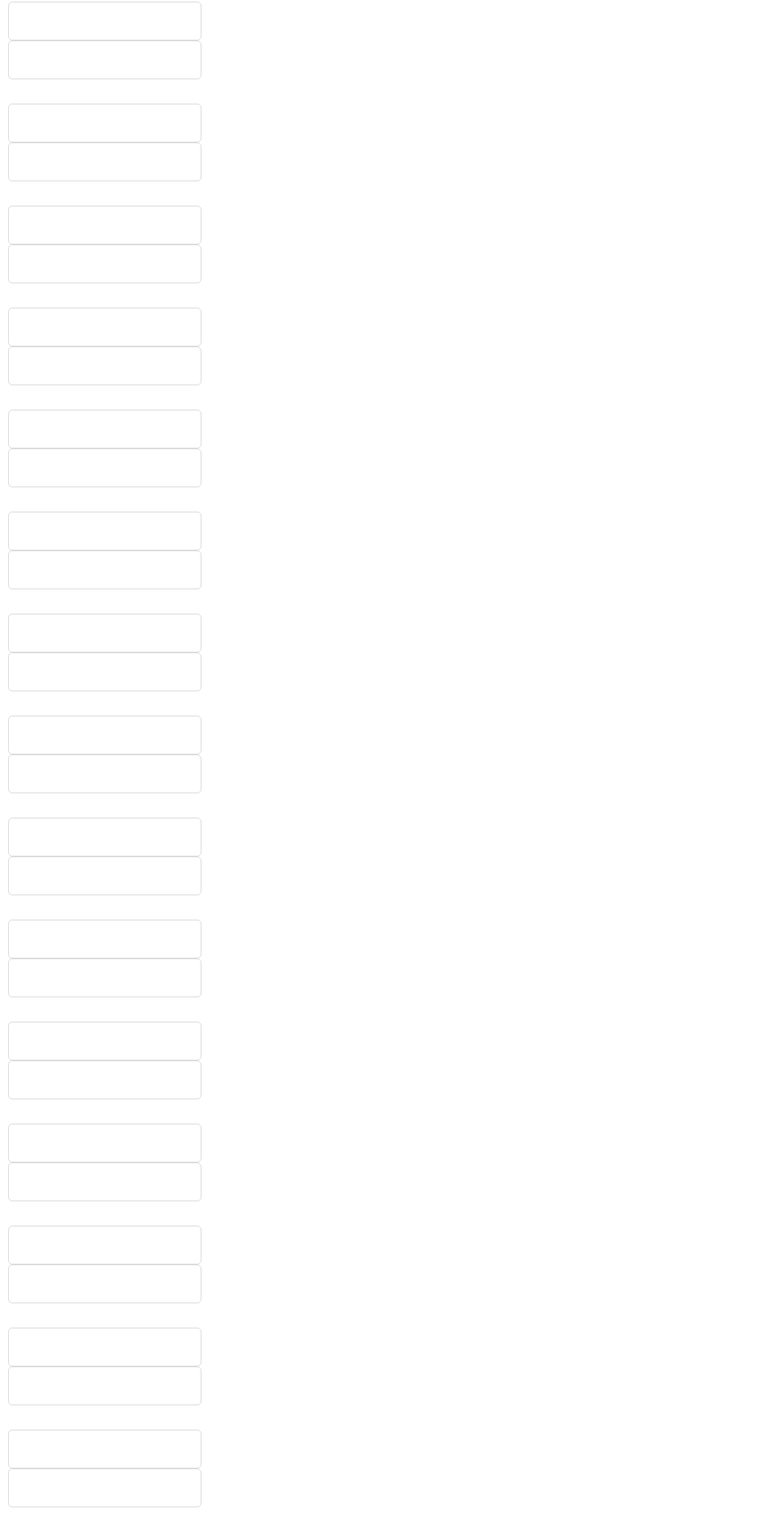
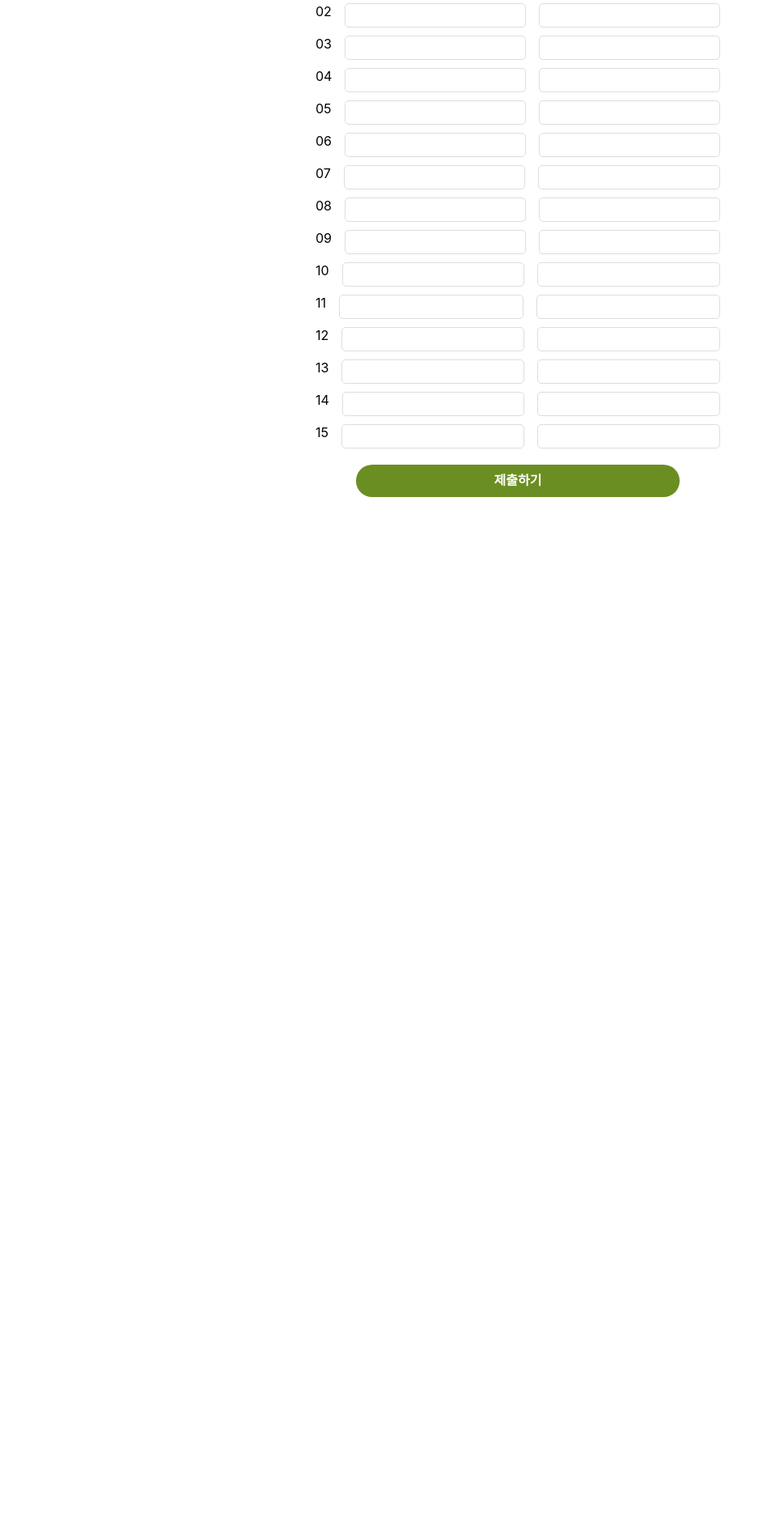
Before and after one commit to asjay18/cs496_4thWeek, a React (Create React App) app in the folder client/: page /make/fourwords in a window 1280 px wide. Shown: the part 157-2047 px from the top of the page at 81% size, without its empty margins (0-943 px from the left). After the commit the page ends 800 px from the top, so only its background shows below. Built offline with nearby package versions, Linux system fonts and the light colour scheme; the HTML template or start-up script is replaced by a standard one.

Commit message:
Make quizInputField jsx shorter

```diff
--- a/client/src/Pages/MakeForm/MakeFourWordQuiz.js
+++ b/client/src/Pages/MakeForm/MakeFourWordQuiz.js
@@ -4,7 +4,7 @@ import { useState } from "react";
 function MakeFourWordQuiz(){
     let initialValues = [];
     for(var i=0; i<15; i++){
-        initialValues.push({ que: "", ans: "" });
+        initialValues.push({ index:i, que: "", ans: "" });
     }
     const [quizValues, setQuizValues] = useState(initialValues);
     let copy
@@ -21,221 +21,29 @@ function MakeFourWordQuiz(){
     };
 
     return(
-        <div>
-            <h1>Make FourWord Quizes</h1>
-            <form className="quizForm" onSubmit={handleSubmit}>
-                <h2>초성퀴즈 만들기</h2>
-                <div className="field">
+        <div className="makePage">
+            <h1>네글자 퀴즈 만들기</h1>
+            <form className="quizForm1" onSubmit={handleSubmit}>
+                {initialValues.map((item)=>{
+                    return (
+                        <div className="quizInputField">
+                            <p>{(item.index+1).toString().length >= 2 ? (item.index+1).toString() : '0'+(item.index+1).toString()}</p>
                             <input
                                 type="text"
-                        name="que?0"
-                        value={quizValues[0].que}
+                                name={`que?${item.index}`}
+                                value={quizValues[item.index].que}
                                 onChange={handleChange}
                             />
                             <input
                                 type="text"
-                        name="ans?0"
-                        value={quizValues[0].ans}
+                                name={`ans?${item.index}`}
+                                value={quizValues[item.index].ans}
                                 onChange={handleChange}
                             />
                         </div>
-                <div className="field">
-                    <input
-                        type="text"
-                        name="que?1"
-                        value={quizValues[1].que}
-                        onChange={handleChange}
-                    />
-                    <input
-                        type="text"
-                        name="ans?1"
-                        value={quizValues[1].ans}
-                        onChange={handleChange}
-                    />
-                </div>
-                <div className="field">
-                    <input
-                        type="text"
-                        name="que?2"
-                        value={quizValues[2].que}
-                        onChange={handleChange}
-                    />
-                    <input
-                        type="text"
-                        name="ans?2"
-                        value={quizValues[2].ans}
-                        onChange={handleChange}
-                    />
-                </div>
-                <div className="field">
-                    <input
-                        type="text"
-                        name="que?3"
-                        value={quizValues[3].que}
-                        onChange={handleChange}
-                    />
-                    <input
-                        type="text"
-                        name="ans?3"
-                        value={quizValues[3].ans}
-                        onChange={handleChange}
-                    />
-                </div>
-                <div className="field">
-                    <input
-                        type="text"
-                        name="que?4"
-                        value={quizValues[4].que}
-                        onChange={handleChange}
-                    />
-                    <input
-                        type="text"
-                        name="ans?4"
-                        value={quizValues[4].ans}
-                        onChange={handleChange}
-                    />
-                </div>
-                <div className="field">
-                    <input
-                        type="text"
-                        name="que?5"
-                        value={quizValues[5].que}
-                        onChange={handleChange}
-                    />
-                    <input
-                        type="text"
-                        name="ans?5"
-                        value={quizValues[5].ans}
-                        onChange={handleChange}
-                    />
-                </div>
-                <div className="field">
-                    <input
-                        type="text"
-                        name="que?6"
-                        value={quizValues[6].que}
-                        onChange={handleChange}
-                    />
-                    <input
-                        type="text"
-                        name="ans?6"
-                        value={quizValues[6].ans}
-                        onChange={handleChange}
-                    />
-                </div>
-                <div className="field">
-                    <input
-                        type="text"
-                        name="que?7"
-                        value={quizValues[7].que}
-                        onChange={handleChange}
-                    />
-                    <input
-                        type="text"
-                        name="ans?7"
-                        value={quizValues[7].ans}
-                        onChange={handleChange}
-                    />
-                </div>
-                <div className="field">
-                    <input
-                        type="text"
-                        name="que?8"
-                        value={quizValues[8].que}
-                        onChange={handleChange}
-                    />
-                    <input
-                        type="text"
-                        name="ans?8"
-                        value={quizValues[8].ans}
-                        onChange={handleChange}
-                    />
-                </div>
-                <div className="field">
-                    <input
-                        type="text"
-                        name="que?9"
-                        value={quizValues[9].que}
-                        onChange={handleChange}
-                    />
-                    <input
-                        type="text"
-                        name="ans?9"
-                        value={quizValues[9].ans}
-                        onChange={handleChange}
-                    />
-                </div>
-                <div className="field">
-                    <input
-                        type="text"
-                        name="que?10"
-                        value={quizValues[10].que}
-                        onChange={handleChange}
-                    />
-                    <input
-                        type="text"
-                        name="ans?10"
-                        value={quizValues[10].ans}
-                        onChange={handleChange}
-                    />
-                </div>
-                <div className="field">
-                    <input
-                        type="text"
-                        name="que?11"
-                        value={quizValues[11].que}
-                        onChange={handleChange}
-                    />
-                    <input
-                        type="text"
-                        name="ans?11"
-                        value={quizValues[11].ans}
-                        onChange={handleChange}
-                    />
-                </div>
-                <div className="field">
-                    <input
-                        type="text"
-                        name="que?12"
-                        value={quizValues[12].que}
-                        onChange={handleChange}
-                    />
-                    <input
-                        type="text"
-                        name="ans?12"
-                        value={quizValues[12].ans}
-                        onChange={handleChange}
-                    />
-                </div>
-                <div className="field">
-                    <input
-                        type="text"
-                        name="que?13"
-                        value={quizValues[13].que}
-                        onChange={handleChange}
-                    />
-                    <input
-                        type="text"
-                        name="ans?13"
-                        value={quizValues[13].ans}
-                        onChange={handleChange}
-                    />
-                </div>
-                <div className="field">
-                    <input
-                        type="text"
-                        name="que?14"
-                        value={quizValues[14].que}
-                        onChange={handleChange}
-                    />
-                    <input
-                        type="text"
-                        name="ans?14"
-                        value={quizValues[14].ans}
-                        onChange={handleChange}
-                    />
-                </div>
-                <button type="submit" id="submit">로그인</button>
+                    )
+                })}
+                <button type="submit" id="submit">제출하기</button>
             </form>
         </div>
     )
--- a/client/src/Pages/Page.css
+++ b/client/src/Pages/Page.css
@@ -23,6 +23,9 @@ button:hover{
     flex-direction: column;
     width: 100%;
     align-items: center;
+}
+.makePage h1{
+    padding-bottom: 10px;
 }
 
 .stepper {
@@ -99,3 +102,32 @@ button:hover{
     width: 80px;
     height: 80px;
 }
+
+.quizForm1 {
+    display: flex;
+    flex-direction: column;
+    gap: 10px;
+    align-items: center;
+    width: 100%;
+    max-width: 500px;
+}
+
+.quizForm1 button{
+    width: 80%;
+    background-color: olivedrab !important;
+}
+
+.quizInputField {
+    width: 100%;
+    height: 30px;
+    display: flex;
+    gap: 1rem;
+}
+.quizInputField input {
+    width: 50%;
+    border: 0.5px #ddd solid;
+    border-radius: 5px;
+}
+.quizInputField input:focus {
+    outline: none;
+}
```
Lines whose indentation alone changed are shown as unchanged.
